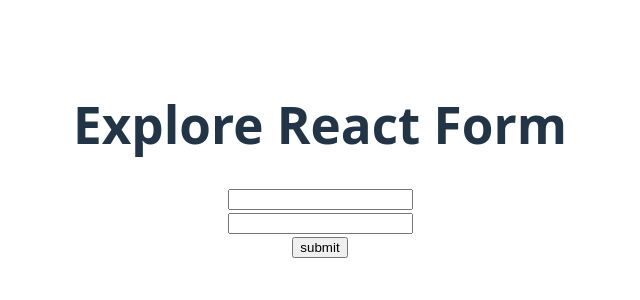
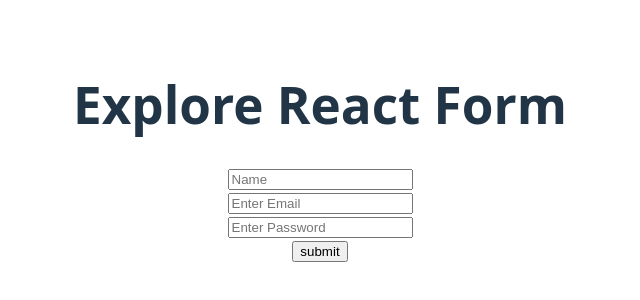
Before and after one commit to ArnavHD/working-with-data-in-react, a React (Vite) app: page / in a window 1280 px wide. Shown: the part 240-540 px from the top of the page, without its empty margins (320-960 px from the left). Built offline with nearby package versions, Linux system fonts and the light colour scheme.

Commit message:
Done onChage on name input field

```diff
--- a/src/App.jsx
+++ b/src/App.jsx
@@ -13,8 +13,8 @@ function App() {
       <h1>Explore React Form</h1>
       {/* <SimpleForm></SimpleForm> */}
       {/* <FormAction></FormAction> */}
-      {/* <ControlledField></ControlledField> */}
-      <UncontrolledField></UncontrolledField>
+      <ControlledField></ControlledField>
+      {/* <UncontrolledField></UncontrolledField> */}
 
     </>
   )
--- a/src/ControlledField/ControlledField.jsx
+++ b/src/ControlledField/ControlledField.jsx
@@ -1,13 +1,23 @@
 import React, { useState } from 'react';
 
 const ControlledField = () => {
+    const [name, setName] = useState('');
+    const [email, setEmail] = useState('');
 
     const [password, setPassword] = useState('');
     const [error, setError] = useState('');
 
+    const handleNameChange = (e) =>{
+        setName(e.target.value);
+    }
+
+    const handleEmailChange = (e) =>{
+        setEmail(e.target.value);
+    }
+
     const handleSubmit = (e) => {
         e.preventDefault();
-        // console.log("Submitted");
+        console.log(name, email, password);
         if(password.length < 6){
             setError('Password must be 6 character or longer');
         }
@@ -33,7 +43,11 @@ const ControlledField = () => {
         // password বা কোনোকিছু ভুল হলে immediately বলবে।
         <div>
             <form onSubmit={handleSubmit}>
-                <input type="email" name='email'  placeholder='Enter Email' required />
+
+                <input type="text" defaultValue={name} placeholder='Name' onChange={handleNameChange} />
+                <br />
+
+                <input type="email" name='email' onChange={handleEmailChange} defaultValue={email}  placeholder='Enter Email' required />
                 <br />
                 {/* এখানে value={password} দিলে password fixed করে দিবে field এ তাই কোন password ই type করা যাবে না তাই defaultValue add করা হয়েছে।  */}
                 <input type="password" name='password' onChange={handlePasswordOnChange} defaultValue={password}  placeholder='Enter Password' required />
```
